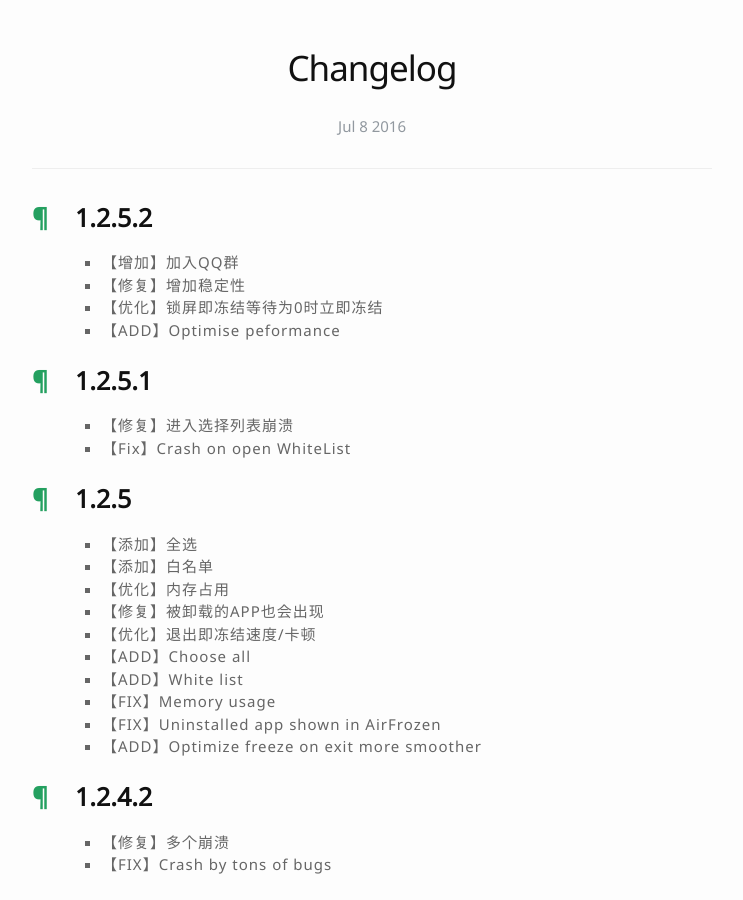
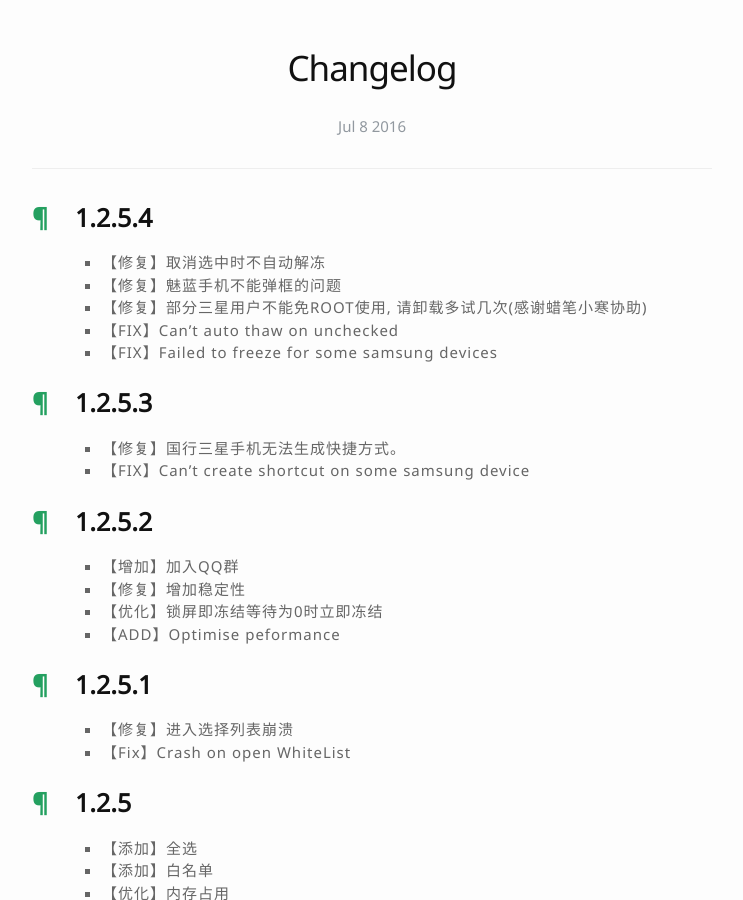
Before and after one commit to hyongbai/AirFrozen, a Jekyll site: the page built from _posts/2016-07-08-changelog.md, in a window 1280 px wide and 900 px high. Shown: the whole window, without its empty margins (268-1011 px from the left). Built offline with Jekyll 4.4.1, drawn with Linux system fonts in a browser that asks for light colours; nearby versions of some CDN libraries.

Commit message:
【更新】Changelog 4 1.2.5.3/1.2.5.4

```diff
--- a/_posts/2016-07-08-changelog.md
+++ b/_posts/2016-07-08-changelog.md
@@ -3,6 +3,17 @@ layout: post
 title: "Changelog"
 permalink: /changelog/
 ---
+
+## 1.2.5.4
+- 【修复】取消选中时不自动解冻
+- 【修复】魅蓝手机不能弹框的问题
+- 【修复】部分三星用户不能免ROOT使用, 请卸载多试几次(感谢蜡笔小寒协助)
+- 【FIX】Can't auto thaw on unchecked
+- 【FIX】Failed to freeze for some samsung devices
+
+## 1.2.5.3
+- 【修复】国行三星手机无法生成快捷方式。
+- 【FIX】Can't create shortcut on some samsung device
 
 ## 1.2.5.2
 - 【增加】加入QQ群
```
